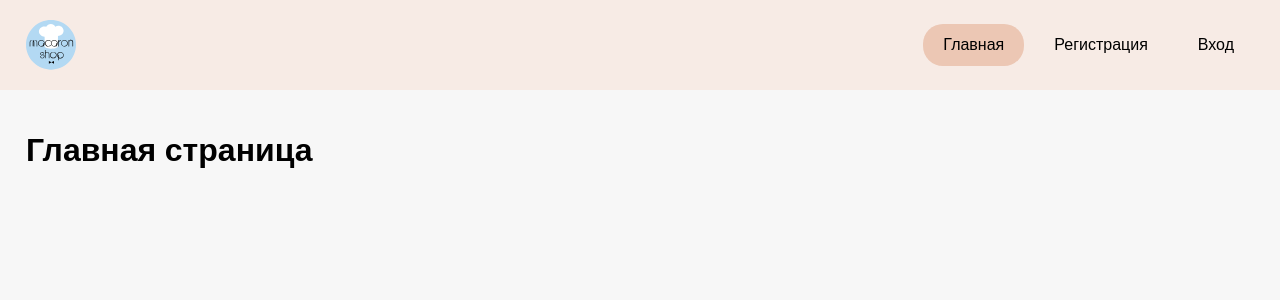
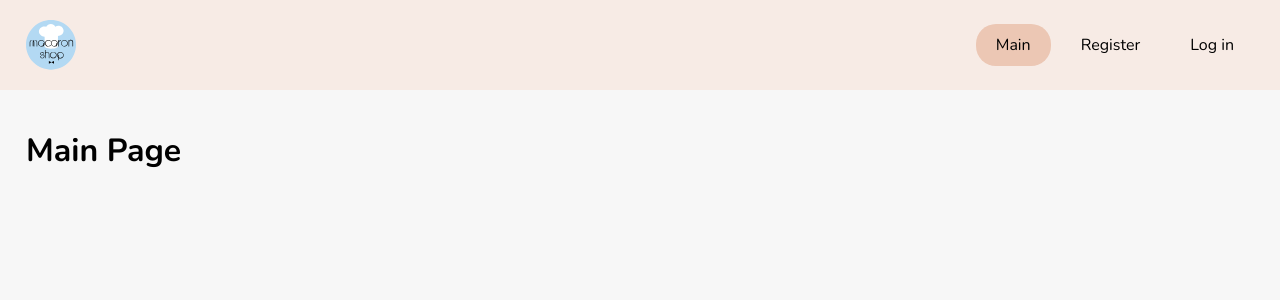
Before and after one commit to SwetlanaAng/ecommerce-app, a React (Vite) app: page / in a window 1280 px wide. Shown: the top 300 px of the page. Built offline with nearby package versions, Linux system fonts and the light colour scheme; what @commercetools/platform-sdk, @commercetools/ts-client would draw is missing.

Commit message:
refactor: change language

```diff
--- a/src/components/header/Header.tsx
+++ b/src/components/header/Header.tsx
@@ -61,25 +61,25 @@ const Header: React.FC<HeaderProps> = () => {
     const navLinks: NavLink[] = [
       {
         path: AppRouterPaths.HOME,
-        text: 'Главная',
+        text: 'Main',
       },
     ];
 
     if (isAuthenticated) {
       navLinks.push({
         path: '#',
-        text: 'Выйти',
+        text: 'Log out',
         isLogout: true,
       });
     } else {
       navLinks.push(
         {
           path: AppRouterPaths.REGISTER,
-          text: 'Регистрация',
+          text: 'Register',
         },
         {
           path: AppRouterPaths.LOGIN,
-          text: 'Вход',
+          text: 'Log in',
         }
       );
     }
--- a/src/pages/home/Home.tsx
+++ b/src/pages/home/Home.tsx
@@ -3,7 +3,7 @@ import React from 'react';
 const Home: React.FC = () => {
   return (
     <div className="home-page">
-      <h1>Главная страница</h1>
+      <h1>Main Page</h1>
     </div>
   );
 };
--- a/src/pages/login/Login.tsx
+++ b/src/pages/login/Login.tsx
@@ -44,7 +44,7 @@ const Login: React.FC = () => {
       login(userData);
       navigate(AppRouterPaths.HOME);
     } catch (err) {
-      setError(err instanceof Error ? err.message : 'Неверный email или пароль');
+      setError(err instanceof Error ? err.message : 'Incorrect email or password');
     } finally {
       setIsLoading(false);
     }
@@ -52,7 +52,7 @@ const Login: React.FC = () => {
 
   return (
     <div className="auth-page">
-      <h1>Вход</h1>
+      <h1>Log in</h1>
       <form onSubmit={handleSubmit} className="auth-form">
         {error && <div className="error-message">{error}</div>}
 
@@ -69,7 +69,7 @@ const Login: React.FC = () => {
         </div>
 
         <div className="form-group">
-          <label htmlFor="password">Пароль:</label>
+          <label htmlFor="password">Password:</label>
           <input
             type="password"
             id="password"
@@ -81,13 +81,13 @@ const Login: React.FC = () => {
         </div>
 
         <button type="submit" className="submit-button" disabled={isLoading}>
-          {isLoading ? 'Вход...' : 'Войти'}
+          {isLoading ? 'Entering...' : 'Log in'}
         </button>
       </form>
 
       <div className="auth-links">
         <p>
-          Нет аккаунта? <Link to={AppRouterPaths.REGISTER}>Регистрация</Link>
+          Don't you have an account? <Link to={AppRouterPaths.REGISTER}>Register</Link>
         </p>
       </div>
     </div>
--- a/src/pages/notFound/NotFound.tsx
+++ b/src/pages/notFound/NotFound.tsx
@@ -10,9 +10,9 @@ const NotFound: React.FC = () => {
 
   return (
     <div className="not-found-page">
-      <h1>Извините, страница не найдена</h1>
+      <h1>Sorry, page not found.</h1>
       <img src={notFound} alt="notFound" />
-      <Button onClick={() => navigate(AppRouterPaths.HOME)}>Вернуться на главную</Button>
+      <Button onClick={() => navigate(AppRouterPaths.HOME)}>Buck to the home page</Button>
     </div>
   );
 };
--- a/src/pages/register/Register.tsx
+++ b/src/pages/register/Register.tsx
@@ -119,7 +119,7 @@ const Register: React.FC = () => {
 
       <div className="auth-links">
         <p>
-          Уже есть аккаунт? <Link to={AppRouterPaths.LOGIN}>Вход</Link>
+          Do you already have an account? <Link to={AppRouterPaths.LOGIN}>Log in</Link>
         </p>
       </div>
     </div>
```
